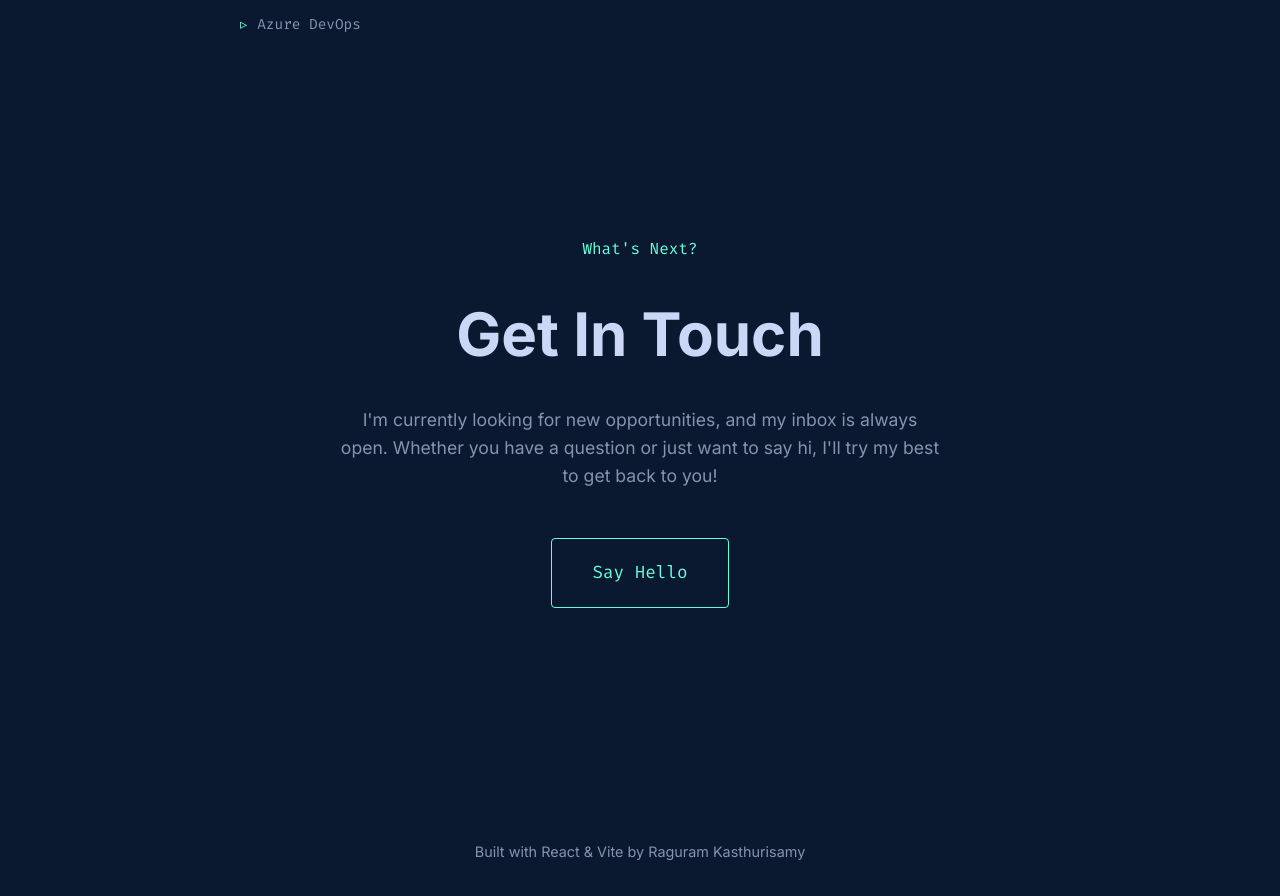
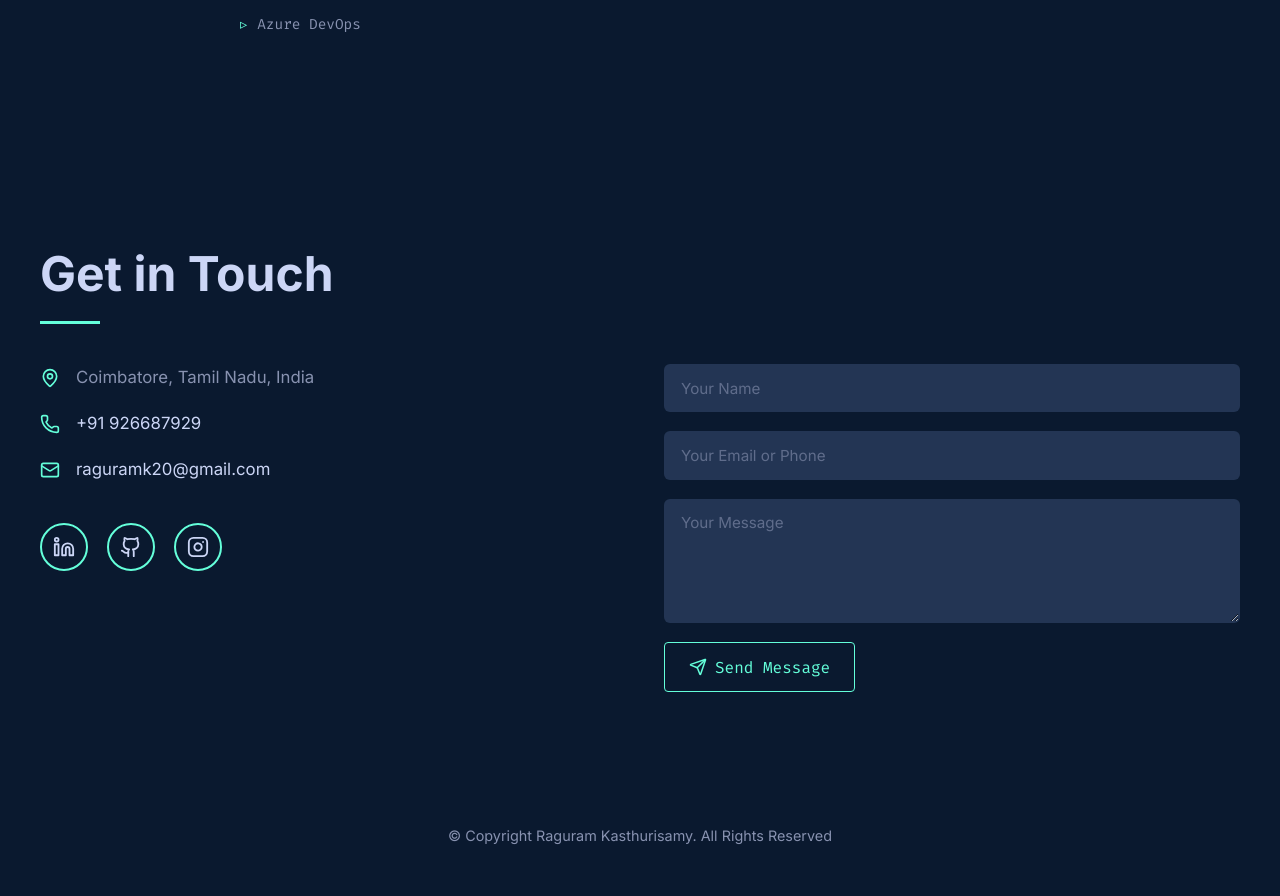
Before and after one commit to Ragu-programmer/Raguram-Portfolio, a React (Vite) app: page / in a window 1280 px wide. Shown: the part 4560-5456 px from the top of the page. Built offline with nearby package versions, Linux system fonts and the light colour scheme.

Commit message:
update-contact section forms added

```diff
--- a/src/App.jsx
+++ b/src/App.jsx
@@ -16,7 +16,7 @@ function App() {
       <Skills />
       <Contact />
       <footer style={{ textAlign: 'center', padding: '2rem', color: 'var(--text-secondary)', fontSize: '0.9rem' }}>
-        <p>Built with React & Vite by Raguram Kasthurisamy</p>
+        <p>© Copyright Raguram Kasthurisamy. All Rights Reserved</p>
       </footer>
     </div>
   );
--- a/src/sections/Contact.jsx
+++ b/src/sections/Contact.jsx
@@ -1,22 +1,211 @@
-import React from 'react';
+import React, { useState } from 'react';
 import { motion } from 'framer-motion';
+import { MapPin, Phone, Mail, Linkedin, Github, Instagram, Send } from 'lucide-react';
+
+const contactInfo = [
+    { icon: <MapPin size={20} />, text: 'Coimbatore, Tamil Nadu, India' },
+    { icon: <Phone size={20} />, text: '+91 926687929', href: 'tel:+91926687929' },
+    { icon: <Mail size={20} />, text: 'raguramk20@gmail.com', href: 'mailto:raguramk20@gmail.com' }
+];
+
+const socialLinks = [
+    { icon: <Linkedin size={22} />, href: 'https://www.linkedin.com/in/raguram-kasthurisamy', label: 'LinkedIn' },
+    { icon: <Github size={22} />, href: 'https://github.com/Ragu-programmer', label: 'GitHub' },
+    { icon: <Instagram size={22} />, href: 'https://www.instagram.com/raguram', label: 'Instagram' }
+];
 
 const Contact = () => {
+    const [formData, setFormData] = useState({ name: '', contact: '', message: '' });
+    const [status, setStatus] = useState('idle'); // idle, sending, success, error
+
+    const handleChange = (e) => {
+        setFormData({ ...formData, [e.target.name]: e.target.value });
+    };
+
+    const handleSubmit = async (e) => {
+        e.preventDefault();
+        setStatus('sending');
+
+        try {
+            const response = await fetch('https://api.web3forms.com/submit', {
+                method: 'POST',
+                headers: { 'Content-Type': 'application/json' },
+                body: JSON.stringify({
+                    access_key: 'a2ac7150-424f-41ec-8695-e33668452abf', // Replace with your Web3Forms access key
+                    name: formData.name,
+                    contact: formData.contact,
+                    message: formData.message,
+                    from_name: 'Portfolio Contact Form',
+                    subject: `Portfolio Contact from ${formData.name}`
+                })
+            });
+
+            const result = await response.json();
+            if (result.success) {
+                setStatus('success');
+                setFormData({ name: '', contact: '', message: '' });
+                setTimeout(() => setStatus('idle'), 4000);
+            } else {
+                setStatus('error');
+                setTimeout(() => setStatus('idle'), 4000);
+            }
+        } catch {
+            setStatus('error');
+            setTimeout(() => setStatus('idle'), 4000);
+        }
+    };
+
+    const inputStyle = {
+        width: '100%',
+        padding: '0.85rem 1rem',
+        background: 'var(--bg-tertiary)',
+        border: '1px solid transparent',
+        borderRadius: '6px',
+        color: 'var(--text-primary)',
+        fontFamily: 'var(--font-sans)',
+        fontSize: '0.95rem',
+        outline: 'none',
+        transition: 'var(--transition-fast)',
+    };
+
     return (
-        <section id="contact" className="section container" style={{ textAlign: 'center', maxWidth: '600px', marginBottom: '100px' }}>
+        <section id="contact" className="section container">
             <motion.div
-                initial={{ opacity: 0, scale: 0.9 }}
-                whileInView={{ opacity: 1, scale: 1 }}
+                initial={{ opacity: 0, y: 30 }}
+                whileInView={{ opacity: 1, y: 0 }}
                 viewport={{ once: true }}
+                transition={{ duration: 0.6 }}
             >
-                <p className="text-accent" style={{ fontFamily: 'var(--font-mono)', marginBottom: '1.5rem' }}>What's Next?</p>
-                <h2 style={{ fontSize: 'clamp(40px, 5vw, 60px)', color: 'var(--text-primary)', marginBottom: '1.5rem', fontWeight: 'bold' }}>Get In Touch</h2>
-                <p style={{ color: 'var(--text-secondary)', fontSize: '1.1rem', marginBottom: '3rem' }}>
-                    I'm currently looking for new opportunities, and my inbox is always open. Whether you have a question or just want to say hi, I'll try my best to get back to you!
-                </p>
-                <a href="mailto:raguramk20@gmail.com" className="btn" style={{ fontSize: '1.1rem', padding: '1.25rem 2.5rem' }}>
-                    Say Hello
-                </a>
+                <h2 style={{
+                    fontSize: 'clamp(32px, 5vw, 48px)',
+                    color: 'var(--text-primary)',
+                    fontWeight: 'bold',
+                    marginBottom: '0.5rem'
+                }}>
+                    Get in Touch
+                </h2>
+                <div style={{
+                    width: '60px',
+                    height: '3px',
+                    background: 'var(--text-accent)',
+                    marginBottom: '2.5rem'
+                }} />
+
+                {/* Two-Column Layout */}
+                <div className="contact-grid">
+                    {/* Left Column: Contact Info */}
+                    <div>
+                        <div style={{ display: 'flex', flexDirection: 'column', gap: '1.2rem', marginBottom: '2.5rem' }}>
+                            {contactInfo.map((item, index) => (
+                                <motion.div
+                                    key={index}
+                                    initial={{ opacity: 0, x: -20 }}
+                                    whileInView={{ opacity: 1, x: 0 }}
+                                    viewport={{ once: true }}
+                                    transition={{ delay: index * 0.1, duration: 0.4 }}
+                                    style={{ display: 'flex', alignItems: 'center', gap: '1rem' }}
+                                >
+                                    <span style={{ color: 'var(--text-accent)', display: 'flex', alignItems: 'center' }}>
+                                        {item.icon}
+                                    </span>
+                                    {item.href ? (
+                                        <a href={item.href} className="nav-link" style={{ fontSize: '1.05rem' }}>
+                                            {item.text}
+                                        </a>
+                                    ) : (
+                                        <span style={{ color: 'var(--text-secondary)', fontSize: '1.05rem' }}>
+                                            {item.text}
+                                        </span>
+                                    )}
+                                </motion.div>
+                            ))}
+                        </div>
+
+                        {/* Social Icons */}
+                        <motion.div
+                            initial={{ opacity: 0, y: 20 }}
+                            whileInView={{ opacity: 1, y: 0 }}
+                            viewport={{ once: true }}
+                            transition={{ delay: 0.3, duration: 0.5 }}
+                            style={{ display: 'flex', gap: '1.2rem', flexWrap: 'wrap' }}
+                        >
+                            {socialLinks.map((social, index) => (
+                                <a
+                                    key={index}
+                                    href={social.href}
+                                    target="_blank"
+                                    rel="noopener noreferrer"
+                                    aria-label={social.label}
+                                    className="social-icon"
+                                >
+                                    {social.icon}
+                                </a>
+                            ))}
+                        </motion.div>
+                    </div>
+
+                    {/* Right Column: Contact Form */}
+                    <motion.form
+                        onSubmit={handleSubmit}
+                        initial={{ opacity: 0, x: 30 }}
+                        whileInView={{ opacity: 1, x: 0 }}
+                        viewport={{ once: true }}
+                        transition={{ duration: 0.6, delay: 0.2 }}
+                        style={{ display: 'flex', flexDirection: 'column', gap: '1.2rem' }}
+                    >
+                        <input
+                            type="text"
+                            name="name"
+                            placeholder="Your Name"
+                            value={formData.name}
+                            onChange={handleChange}
+                            required
+                            className="contact-input"
+                            style={inputStyle}
+                        />
+                        <input
+                            type="text"
+                            name="contact"
+                            placeholder="Your Email or Phone"
+                            value={formData.contact}
+                            onChange={handleChange}
+                            required
+                            className="contact-input"
+                            style={inputStyle}
+                        />
+                        <textarea
+                            name="message"
+                            placeholder="Your Message"
+                            value={formData.message}
+                            onChange={handleChange}
+                            required
+                            rows={5}
+                            className="contact-input"
+                            style={{ ...inputStyle, resize: 'vertical', minHeight: '120px' }}
+                        />
+                        <button
+                            type="submit"
+                            className="btn"
+                            disabled={status === 'sending'}
+                            style={{
+                                display: 'flex',
+                                alignItems: 'center',
+                                justifyContent: 'center',
+                                gap: '0.5rem',
+                                padding: '0.85rem 1.5rem',
+                                fontSize: '1rem',
+                                alignSelf: 'flex-start',
+                                opacity: status === 'sending' ? 0.7 : 1
+                            }}
+                        >
+                            <Send size={18} />
+                            {status === 'sending' && 'Sending...'}
+                            {status === 'success' && 'Message Sent! ✓'}
+                            {status === 'error' && 'Failed, try again'}
+                            {status === 'idle' && 'Send Message'}
+                        </button>
+                    </motion.form>
+                </div>
             </motion.div>
         </section>
     );
--- a/src/styles/global.css
+++ b/src/styles/global.css
@@ -157,3 +157,47 @@ ul {
     gap: 1.5rem;
   }
 }
+
+/* Social Icon Circles */
+.social-icon {
+  display: flex;
+  align-items: center;
+  justify-content: center;
+  width: 48px;
+  height: 48px;
+  border-radius: 50%;
+  border: 2px solid var(--text-accent);
+  color: var(--text-primary);
+  transition: var(--transition-fast);
+}
+
+.social-icon:hover {
+  background: rgba(100, 255, 218, 0.1);
+  color: var(--text-accent);
+  transform: translateY(-3px);
+}
+
+/* Contact Section */
+.contact-grid {
+  display: grid;
+  grid-template-columns: 1fr 1fr;
+  gap: 3rem;
+  align-items: start;
+}
+
+.contact-input:focus {
+  border-color: var(--text-accent) !important;
+  background: var(--bg-secondary) !important;
+}
+
+.contact-input::placeholder {
+  color: var(--text-secondary);
+  opacity: 0.6;
+}
+
+@media (max-width: 768px) {
+  .contact-grid {
+    grid-template-columns: 1fr;
+    gap: 2rem;
+  }
+}
```
